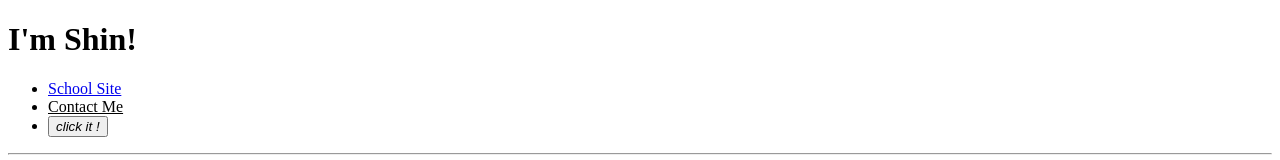
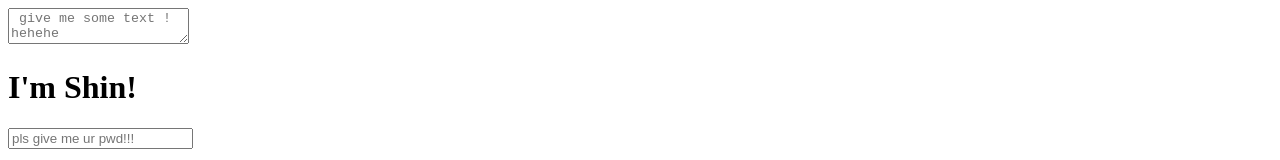
Before and after one commit to ProcrastinateGuy/WebDevPractice, a plain HTML site: page src/index.html in a window 1280 px wide. Shown: the top 160 px of the page. Drawn offline with Linux system fonts and the light colour scheme; grey boxes are pictures that could not be loaded.

Commit message:
added a text area and a password input

```diff
--- a/src/index.html
+++ b/src/index.html
@@ -5,8 +5,9 @@
             HTML Practice
         </title>
     </head>
-    <body>
+    <textarea placeholder=" give me some text ! hehehe"></textarea>
     <h1><b>I'm Shin!</b></h1>
+    <input type = "password" placeholder = "pls give me ur pwd!!!">
     <ul>
         <li><a href = "https://one.sjsu.edu/" target = "_blank"> School Site </a></li>
         <li><u>Contact Me</u>
```
